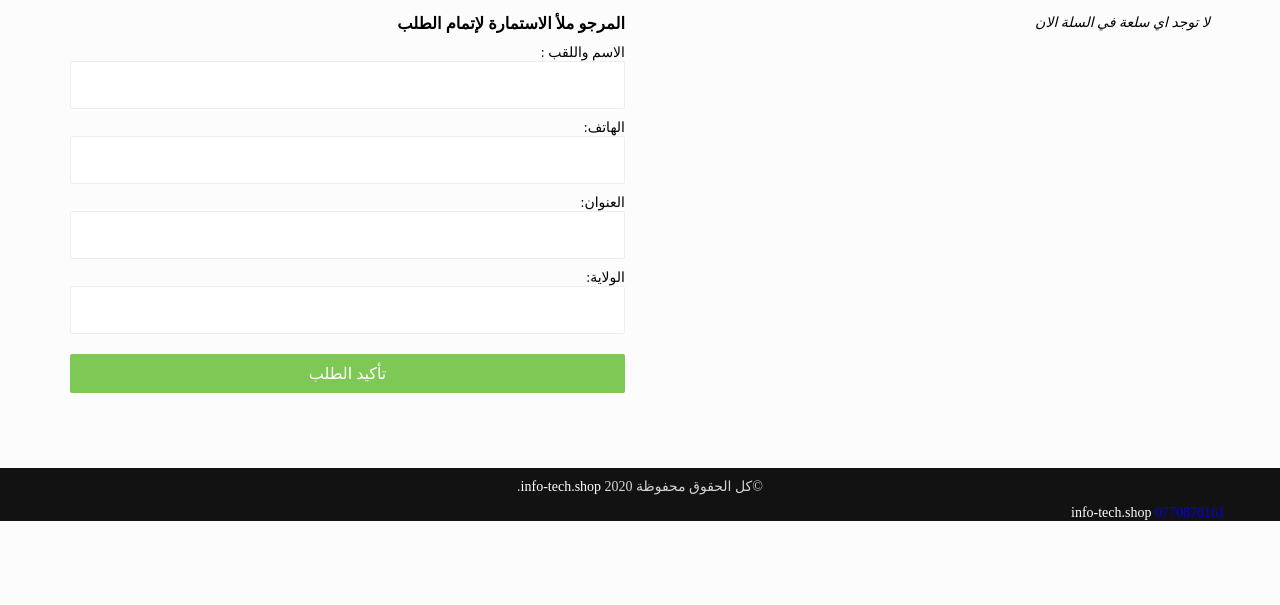
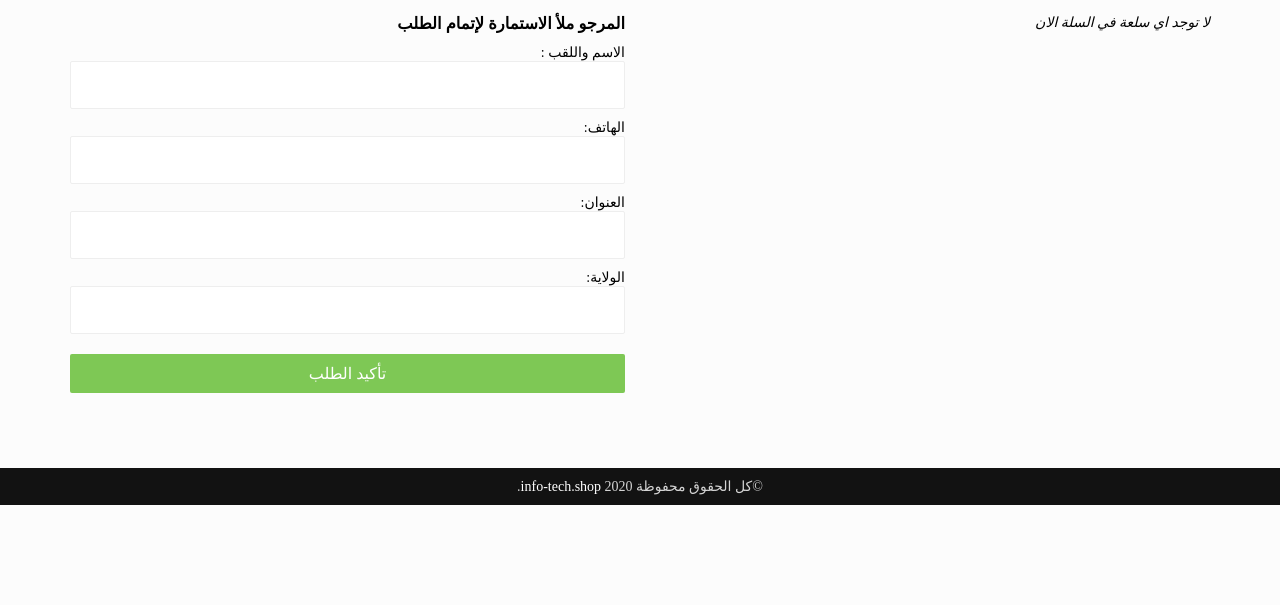
Before and after one commit to oualaeddine/hobertEcom_edited, a CodeIgniter app: page /database/index.php/home/cart in a window 1280 px wide. Shown: the part 131-736 px from the top of the page. Run offline with CodeIgniter, Linux system fonts and the light colour scheme; data that the repository does not hold is empty; some libraries are stand-ins or nearby versions; some web fonts are replaced.

Commit message:
footer hotfix

```diff
--- a/themes/hobrtEcom/footer.php
+++ b/themes/hobrtEcom/footer.php
@@ -7,9 +7,6 @@
                 <p>&copy;كل الحقوق محفوظة
                     <a href="https://info-tech.shop/" target="_blanck" style="color: #fff;">info-tech.shop</a>
                     <?php echo date("Y"); ?>.</p>
-                <a href="https://info-tech.shop/" target="_blanck" style="color: #fff;">info-tech.shop</a>
-                <a href="tel:0770878161" target="_blanck">0770878161 </a>
-
             </div>
             <div class="lx-clear-fix"></div>
         </div>
```
